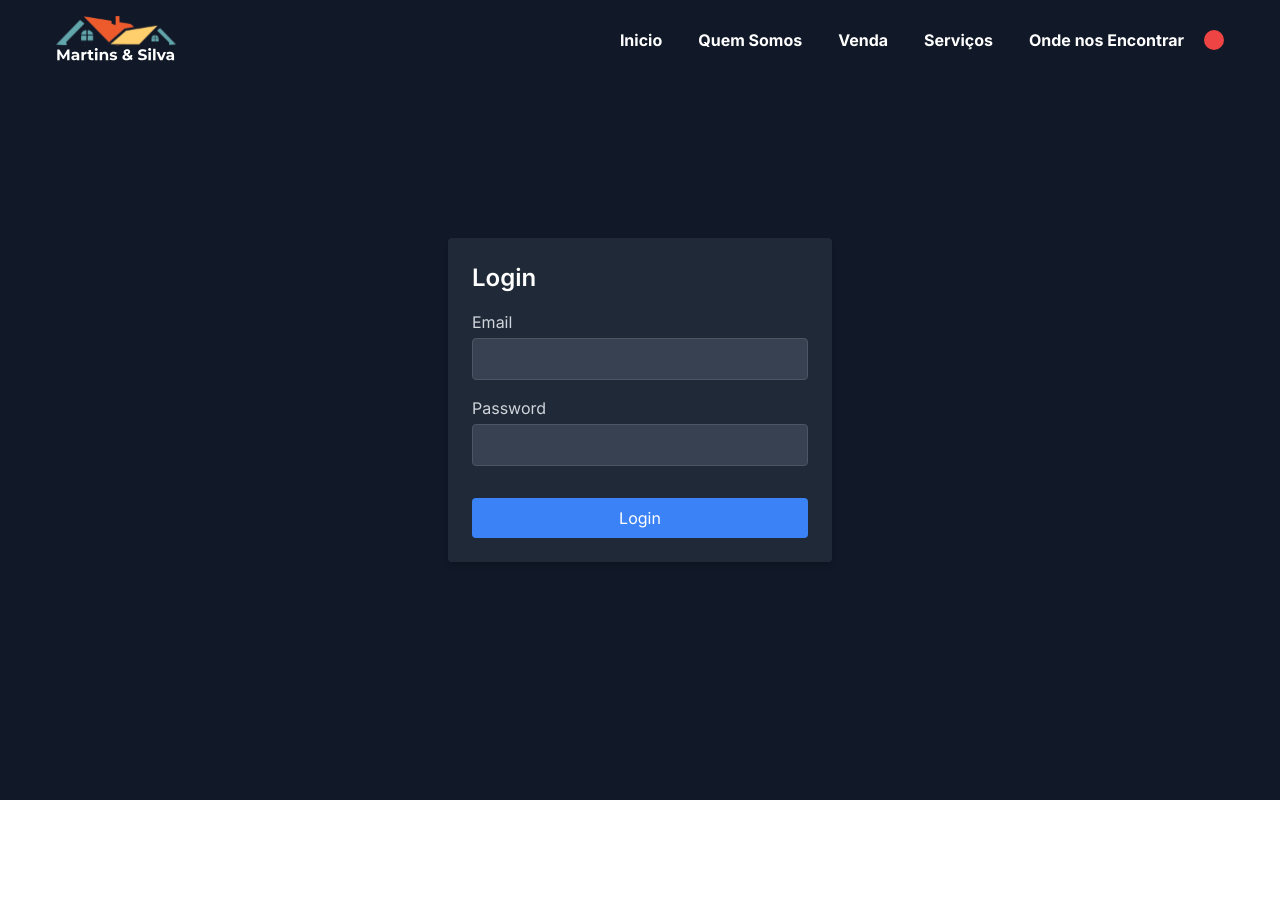
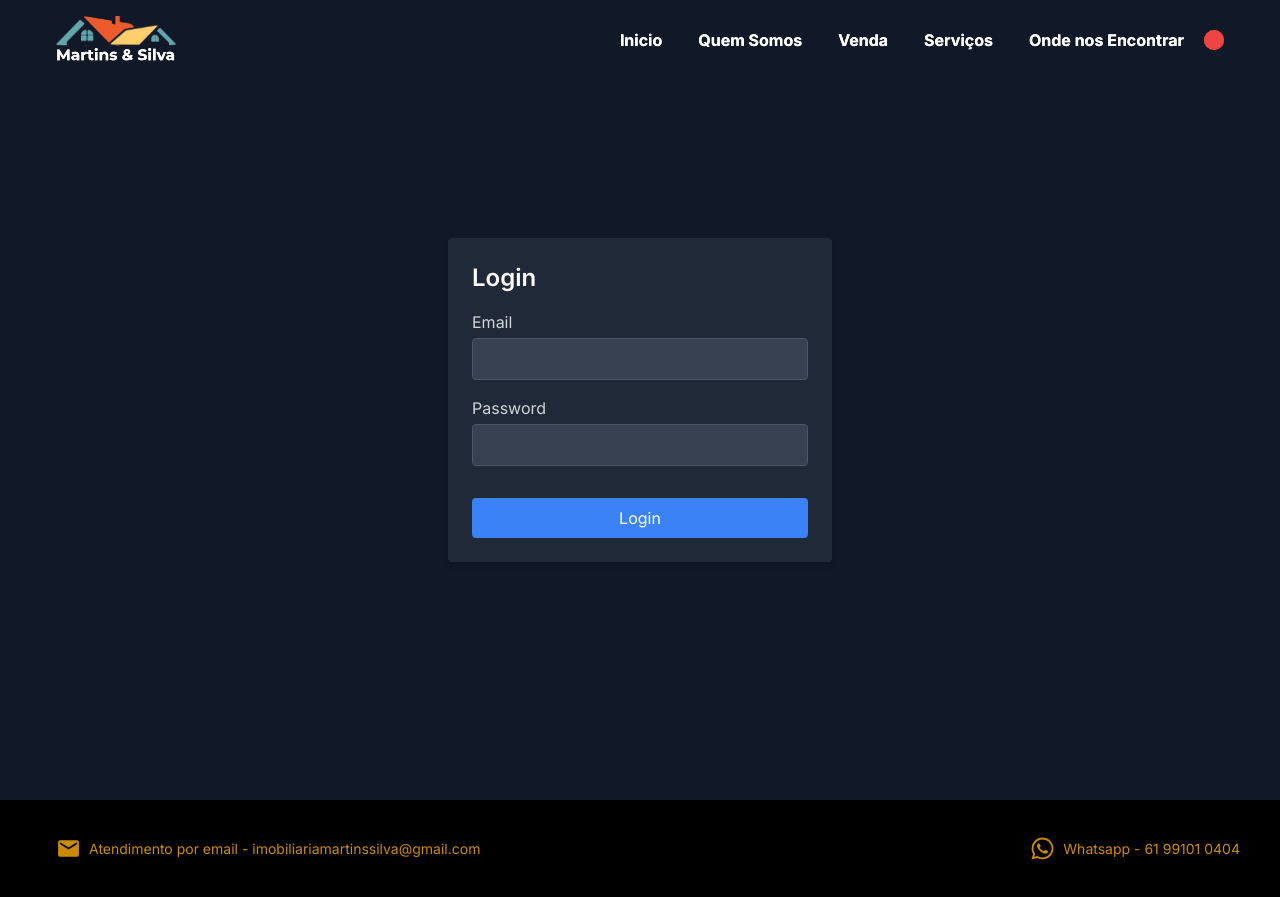
Before and after one commit to eliasfmartins/landing-imobiliaria, a Next.js app: page /auth in a window 1280 px wide. Before the commit the page ends 800 px from the top, so only its background shows below. Built offline with nearby package versions, Linux system fonts and the light colour scheme.

Commit message:
feat: colocando header e footer no layout

```diff
--- a/src/app/layout.tsx
+++ b/src/app/layout.tsx
@@ -3,6 +3,7 @@
 import { inter } from './fonts';
 import { AuthProvider } from './context/AuthContext';
 import { Header } from './components/Header';
+import { Footer } from './components/Footer';
 
 export const metadata: Metadata = {
 	title: 'Imobiliaria Martins & Silva',
@@ -17,7 +18,11 @@
 	return (
 		<html lang="en" style={{ scrollBehavior: 'smooth' }}>
 			<AuthProvider>
-				<body className={inter.className}>{children}</body>
+				<body className={inter.className}>
+					<Header />
+					{children}
+					<Footer />
+				</body>
 			</AuthProvider>
 		</html>
 	);
```
